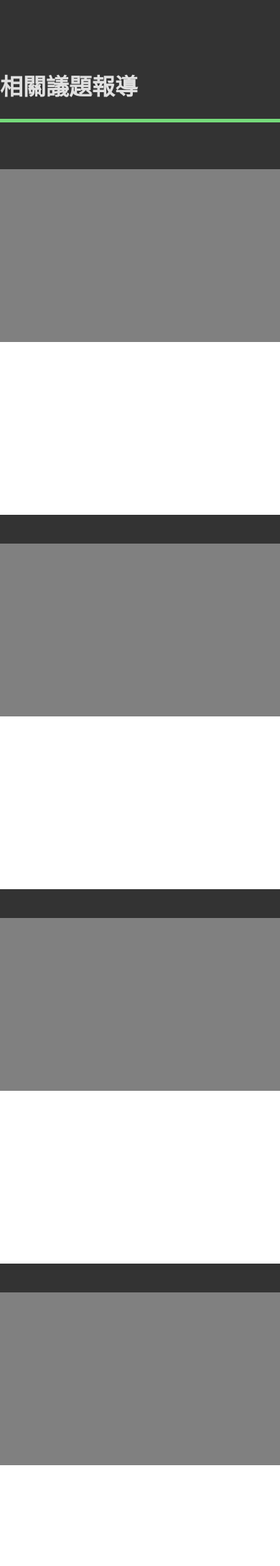
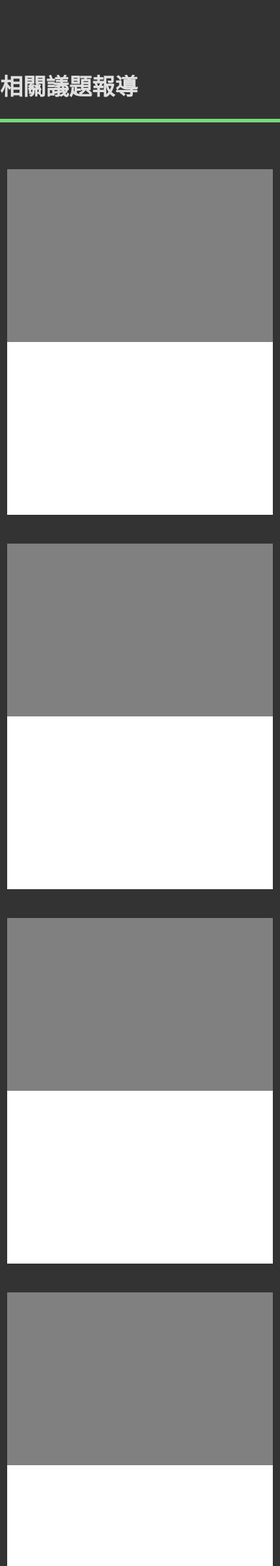
Before and after one commit to HsiehMengHua/F2E_termProject, a PHP site: page /pages/issue/issue.html in a window 390 px wide; the page is wider, and only the part inside the window is pictured. Shown: the part 65-2240 px from the top of that part at 72% size. Run offline with PHP 8.4, Linux system fonts and the light colour scheme.

Commit message:
(Johnson) 繼續修改RWD

```diff
--- a/css/issue.css
+++ b/css/issue.css
@@ -30,6 +30,9 @@ nav {
   margin-left: auto;
   margin-right: auto; }
 
+@media screen and (max-width: 480px) {
+  .container {
+    width: 100%; } }
 #issue-title {
   color: #e0e0e0; }
 
@@ -89,8 +92,13 @@ nav {
   .col-xs-11 {
     width: 91.662%; }
 
-  .issues li {
-    display: block; } }
+  .col-xs-12 {
+    width: 100%; }
+
+  .issues ul {
+    padding: 0 10px; }
+    .issues ul li {
+      flex-direction: column; } }
 /* Footer Settings */
 footer {
   background-color: #e0caad;
--- a/css/issue.scss
+++ b/css/issue.scss
@@ -38,6 +38,12 @@ nav{
   width: 860px;
   margin-left: auto;
   margin-right: auto;
+}
+
+@media screen and (max-width: 480px) {
+  .container{
+    width: 100%;
+  }
 }
 
 #issue-title{
@@ -84,9 +90,15 @@ nav{
   .col-xs-9{width: 75%;}
   .col-xs-10{width: 83.332%;}
   .col-xs-11{width: 91.662%;}
+  .col-xs-12{width: 100%;}
 
-  .issues li{
-    display: block;
+  .issues {
+    ul{
+      padding: 0 10px;
+      li{
+        flex-direction: column;
+      }
+    }
   }
 }
 
--- a/pages/issue/issue.html
+++ b/pages/issue/issue.html
@@ -31,23 +31,23 @@
       <ul>
 
         <li>
-          <div class="issue-image col-xs-11"></div>
-          <div class="issue-content col-xs-11"></div>
+          <div class="issue-image col-xs-12"></div>
+          <div class="issue-content col-xs-12"></div>
         </li>
 
         <li>
-          <div class="issue-image col-xs-11"></div>
-          <div class="issue-content col-xs-11"></div>
+          <div class="issue-image col-xs-12"></div>
+          <div class="issue-content col-xs-12"></div>
         </li>
 
         <li>
-          <div class="issue-image col-xs-11"></div>
-          <div class="issue-content col-xs-11"></div>
+          <div class="issue-image col-xs-12"></div>
+          <div class="issue-content col-xs-12"></div>
         </li>
 
         <li>
-          <div class="issue-image col-xs-11"></div>
-          <div class="issue-content col-xs-11"></div>
+          <div class="issue-image col-xs-12"></div>
+          <div class="issue-content col-xs-12"></div>
         </li>
 
       </ol>
```
Also changed, not shown: 1 other file.
